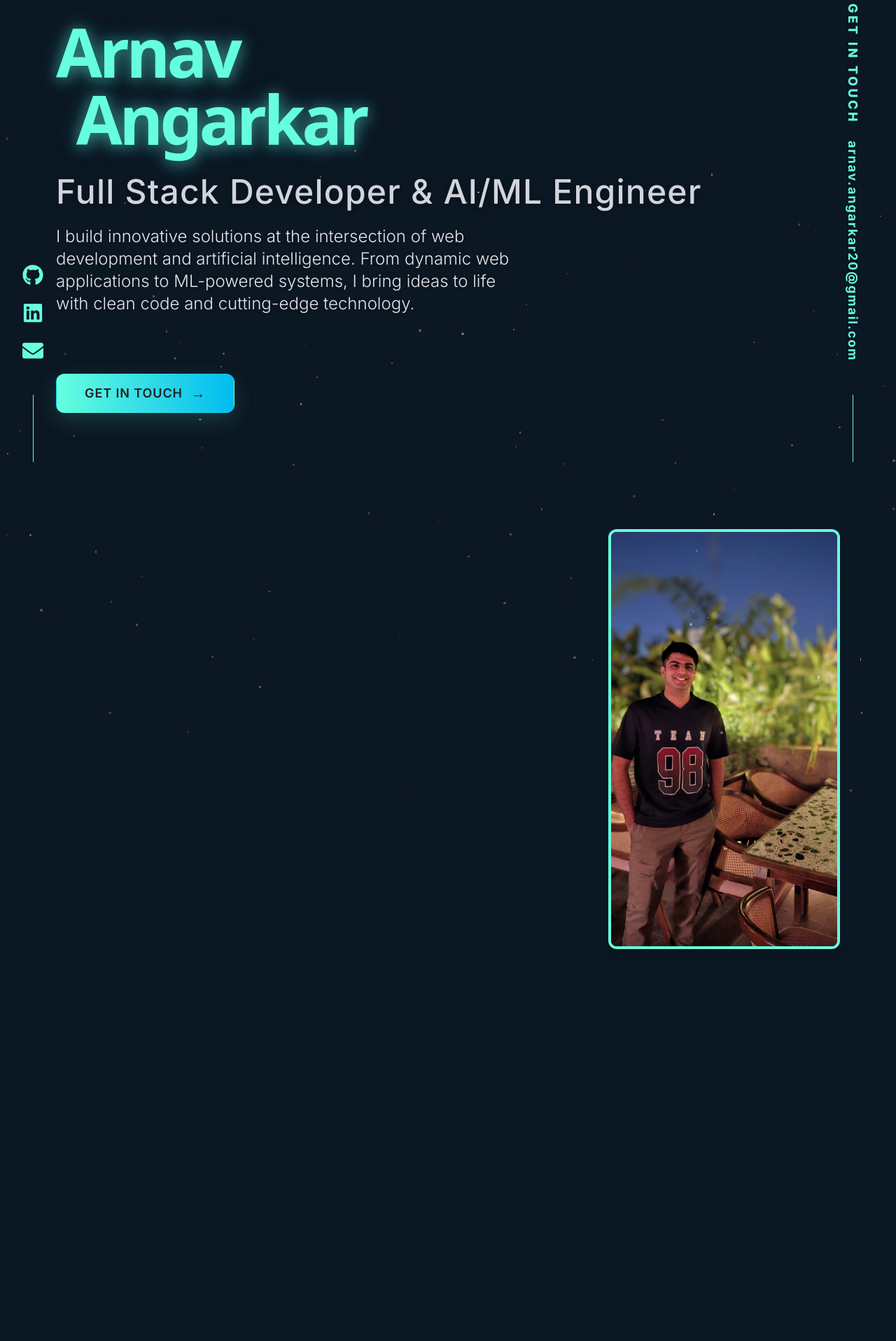
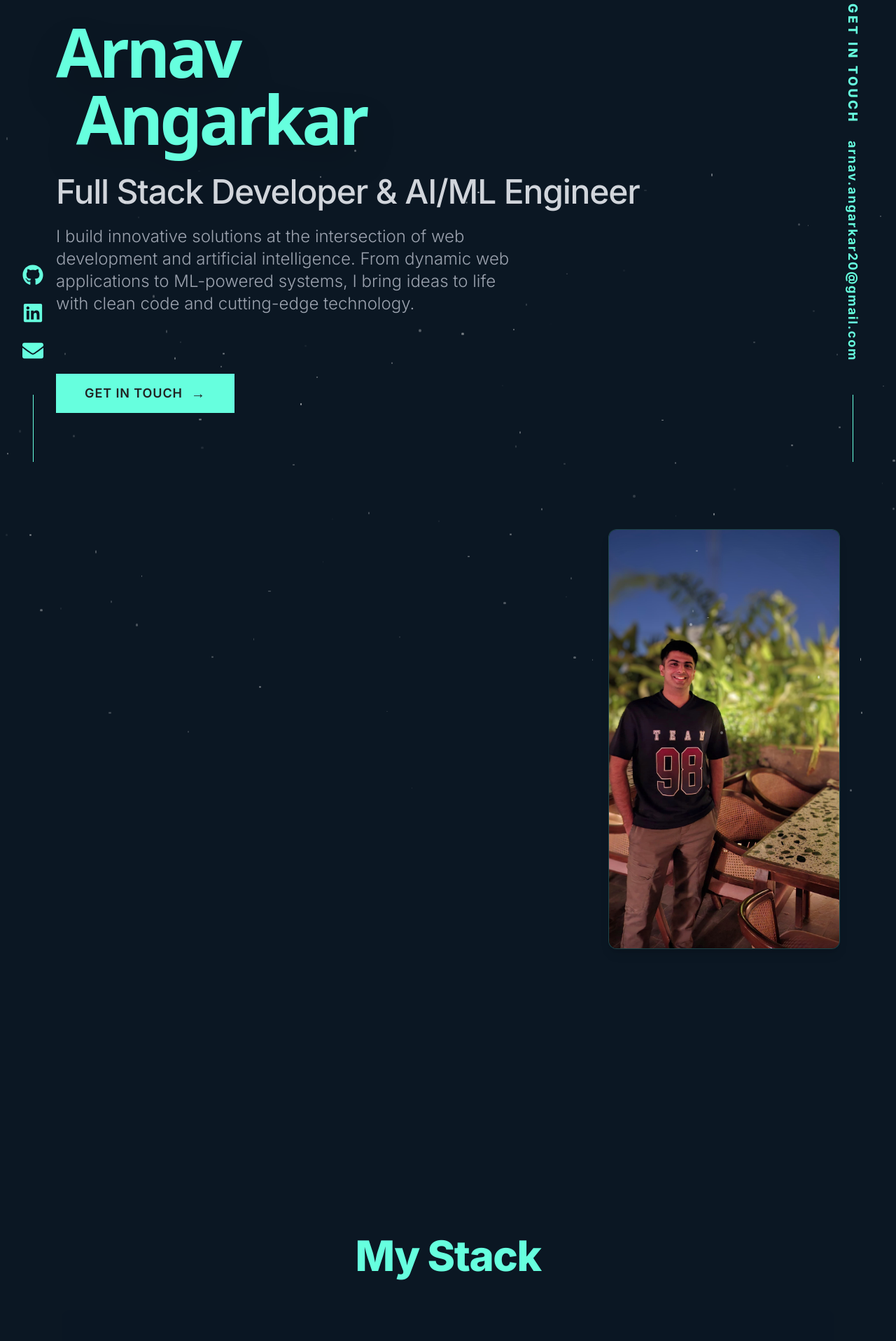
Before and after one commit to ArnavBallinCode/Portfolio, a Next.js app: page / in a window 1280 px wide. Shown: the part 140-2056 px from the top of the page at 70% size. Built offline with nearby package versions, Linux system fonts and the light colour scheme.

Commit message:
feat: update GSoC project details, sharpen website styling, gitignore resume.tex

```diff
--- a/app/_components/AboutMe.tsx
+++ b/app/_components/AboutMe.tsx
@@ -40,10 +40,10 @@ const AboutMe = () => {
         >
             <div className="container max-w-5xl mx-auto flex flex-col md:flex-row items-center md:items-stretch gap-12">
                 <div className="about-content w-full md:w-2/3 text-left flex flex-col justify-center">
-                    <h2 className="text-6xl md:text-8xl font-extrabold mb-14 text-primary text-left leading-[1.05]">
+                    <h2 className="text-6xl md:text-8xl font-extrabold mb-14 text-primary text-left leading-[1.05] tracking-tight">
                         About Me
                     </h2>
-                    <p className="text-3xl md:text-4xl mb-10 text-gray-200 text-left leading-snug">
+                    <p className="text-2xl md:text-3xl mb-10 text-gray-200 text-left leading-snug">
                         Hi! I&apos;m <b>Arnav Amit Angarkar</b>, a passionate
                         Computer Science undergrad at IIIT Dharwad. I love
                         building things that matter—whether it&apos;s automating
@@ -52,20 +52,20 @@ const AboutMe = () => {
                         intersection of AI, software engineering, and real-world
                         impact.
                     </p>
-                    <p className="text-2xl md:text-3xl mb-10 text-gray-300 text-left leading-snug">
+                    <p className="text-xl md:text-2xl mb-10 text-gray-400 text-left leading-snug">
                         My journey has taken me from hackathons and open-source
                         bug bounties to research internships and startup
                         projects. I enjoy working on challenging problems,
                         collaborating with diverse teams, and learning new
                         technologies every day.
                     </p>
-                    <p className="text-2xl md:text-3xl mb-10 text-gray-300 text-left leading-snug">
+                    <p className="text-xl md:text-2xl mb-10 text-gray-400 text-left leading-snug">
                         When I&apos;m not coding, you&apos;ll find me leading on
                         the basketball court, organizing events, or exploring
                         the latest in AI and cloud tech.
                     </p>
                 </div>
-                <div className="w-full md:w-1/3 h-72 md:h-full max-h-[600px] flex-shrink-0 overflow-hidden shadow-lg border-4 border-primary bg-background rounded-xl flex items-center justify-center">
+                <div className="w-full md:w-1/3 h-72 md:h-full max-h-[600px] flex-shrink-0 overflow-hidden shadow-lg border border-primary/20 bg-background rounded-xl flex items-center justify-center">
                     <Image
                         src="/Pic.jpeg"
                         alt="Arnav Angarkar"
--- a/app/_components/Banner.tsx
+++ b/app/_components/Banner.tsx
@@ -56,9 +56,6 @@ const Banner = () => {
                         className="text-4xl md:text-6xl lg:text-7xl xl:text-8xl font-black mb-4 text-primary drop-shadow-2xl tracking-tighter text-left leading-[0.85] font-sans w-full"
                         style={{
                             letterSpacing: '-0.05em',
-                            textShadow:
-                                '0 4px 20px rgba(79, 209, 197, 0.4), 0 0 40px rgba(79, 209, 197, 0.2)',
-                            filter: 'drop-shadow(0 0 10px rgba(79, 209, 197, 0.3))',
                         }}
                     >
                         <span className="block transform hover:scale-105 transition-transform duration-300">
@@ -73,10 +70,7 @@ const Banner = () => {
                 <div className="overflow-hidden">
                     <h2
                         ref={text2}
-                        className="text-2xl md:text-4xl lg:text-5xl text-gray-300 mb-6 font-medium text-left tracking-wide"
-                        style={{
-                            textShadow: '0 2px 10px rgba(0, 0, 0, 0.3)',
-                        }}
+                        className="text-2xl md:text-4xl lg:text-5xl text-gray-300 mb-6 font-medium text-left tracking-tight"
                     >
                         Full Stack Developer & AI/ML Engineer
                     </h2>
@@ -85,10 +79,7 @@ const Banner = () => {
                 <div className="overflow-hidden">
                     <p
                         ref={text3}
-                        className="text-lg md:text-xl lg:text-2xl max-w-2xl text-gray-200 text-left leading-relaxed font-light"
-                        style={{
-                            textShadow: '0 1px 5px rgba(0, 0, 0, 0.2)',
-                        }}
+                        className="text-lg md:text-xl lg:text-2xl max-w-2xl text-gray-400 text-left leading-relaxed font-light"
                     >
                         I build innovative solutions at the intersection of web
                         development and artificial intelligence. From dynamic
@@ -100,12 +91,9 @@ const Banner = () => {
                 <div className="mt-12 text-left">
                     <a
                         href="mailto:arnav.angarkar20@gmail.com"
-                        className="group h-14 px-10 inline-flex justify-center items-center gap-3 text-lg uppercase font-bold tracking-wider outline-none transition-all duration-300 relative overflow-hidden bg-gradient-to-r from-primary to-secondary text-primary-foreground hover:scale-105 hover:shadow-2xl hover:shadow-primary/25 mt-9 banner-button rounded-xl border border-primary/20"
+                        className="group h-14 px-10 inline-flex justify-center items-center gap-3 text-lg uppercase font-bold tracking-wider outline-none transition-all duration-300 relative overflow-hidden bg-primary text-primary-foreground hover:scale-105 hover:shadow-lg hover:shadow-primary/20 mt-9 banner-button rounded-lg border border-primary/30"
                         target="_blank"
                         rel="noopener noreferrer"
-                        style={{
-                            boxShadow: '0 10px 30px rgba(79, 209, 197, 0.2)',
-                        }}
                     >
                         <span className="absolute top-[200%] left-0 right-0 h-full bg-white/10 rounded-[50%] group-hover:top-0 transition-all duration-500 scale-150"></span>
                         <span className="z-[1] font-semibold">
--- a/app/_components/ProjectsSection.tsx
+++ b/app/_components/ProjectsSection.tsx
@@ -37,7 +37,7 @@ const ProjectsSection = () => {
             {projects.map((project) => (
                 <div
                     key={project.title}
-                    className="project-row bg-background/95 border-2 border-primary/20 p-6 rounded-2xl shadow-lg backdrop-blur-sm hover:bg-primary/10 transition-all opacity-100 h-full"
+                    className="project-row bg-background/95 border border-primary/15 p-6 rounded-xl shadow-sm backdrop-blur-sm hover:border-primary/30 hover:bg-primary/5 transition-all duration-300 opacity-100 h-full"
                 >
                     <div className="flex flex-col h-full justify-between">
                         <div>
@@ -111,7 +111,7 @@ const ProjectsSection = () => {
             id="projects"
         >
             <div className="container max-w-5xl mx-auto flex flex-col items-center px-4">
-                <h2 className="text-5xl md:text-7xl font-extrabold mb-16 text-primary text-center">
+                <h2 className="text-5xl md:text-7xl font-extrabold mb-16 text-primary text-center tracking-tight">
                     Projects
                 </h2>
                 {renderProjects()}
--- a/app/_components/Skills.tsx
+++ b/app/_components/Skills.tsx
@@ -172,14 +172,14 @@ const Skills = () => {
     return (
         <section id="skills" ref={container} className="py-24 bg-background">
             <div className="container max-w-6xl mx-auto flex flex-col items-center px-4 md:px-6">
-                <h2 className="text-4xl md:text-6xl font-extrabold mb-12 text-primary text-center">
+                <h2 className="text-4xl md:text-6xl font-extrabold mb-12 text-primary text-center tracking-tight">
                     My Stack
                 </h2>
                 <div className="space-y-8 w-full">
                     {stack.map((cat) => (
                         <div
                             key={cat.category}
-                            className="stack-row flex flex-col lg:flex-row items-start lg:items-center gap-6 lg:gap-12 py-8 lg:py-10 border-b-2 border-primary/20 last:border-b-0 transition-all bg-background/80 hover:bg-primary/5 rounded-2xl px-4 lg:px-6"
+                            className="stack-row flex flex-col lg:flex-row items-start lg:items-center gap-6 lg:gap-12 py-8 lg:py-10 border-b border-primary/10 last:border-b-0 transition-all bg-background/80 hover:bg-primary/5 rounded-xl px-4 lg:px-6"
                         >
                             <div className="w-full lg:w-64 lg:min-w-[200px] lg:pr-8 flex flex-col lg:items-end">
                                 <span className="block text-xl md:text-2xl lg:text-3xl xl:text-4xl font-extrabold text-gray-300 tracking-wide mb-3 text-left lg:text-right">
--- a/app/globals.css
+++ b/app/globals.css
@@ -69,6 +69,11 @@
         text-rendering: optimizeLegibility;
     }
 
+    ::selection {
+        background: hsl(var(--primary) / 0.25);
+        color: hsl(var(--foreground));
+    }
+
     h1,
     h2,
     h3,
--- a/components/Footer.tsx
+++ b/components/Footer.tsx
@@ -2,7 +2,7 @@
 
 const Footer = () => {
     return (
-        <footer className="w-full py-6 flex flex-col items-center justify-center text-gray-500 text-sm">
+        <footer className="w-full py-8 flex flex-col items-center justify-center text-gray-500 text-sm border-t border-primary/10">
             <div className="mb-2">
                 <a
                     href="mailto:arnav.angarkar20@gmail.com"
```
Also changed, not shown: app/_components/Experiences.tsx (+14 -12 lines), 1 other file (tests, documents, lock files or other folders).
